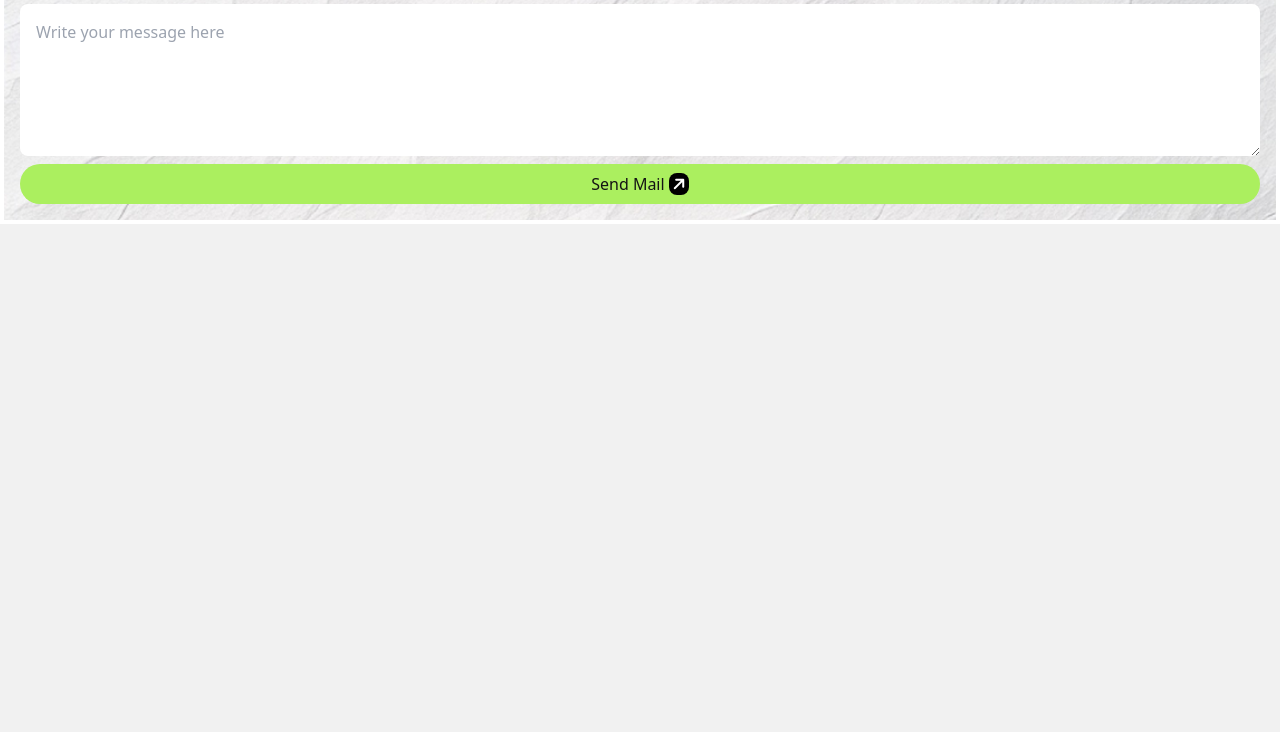
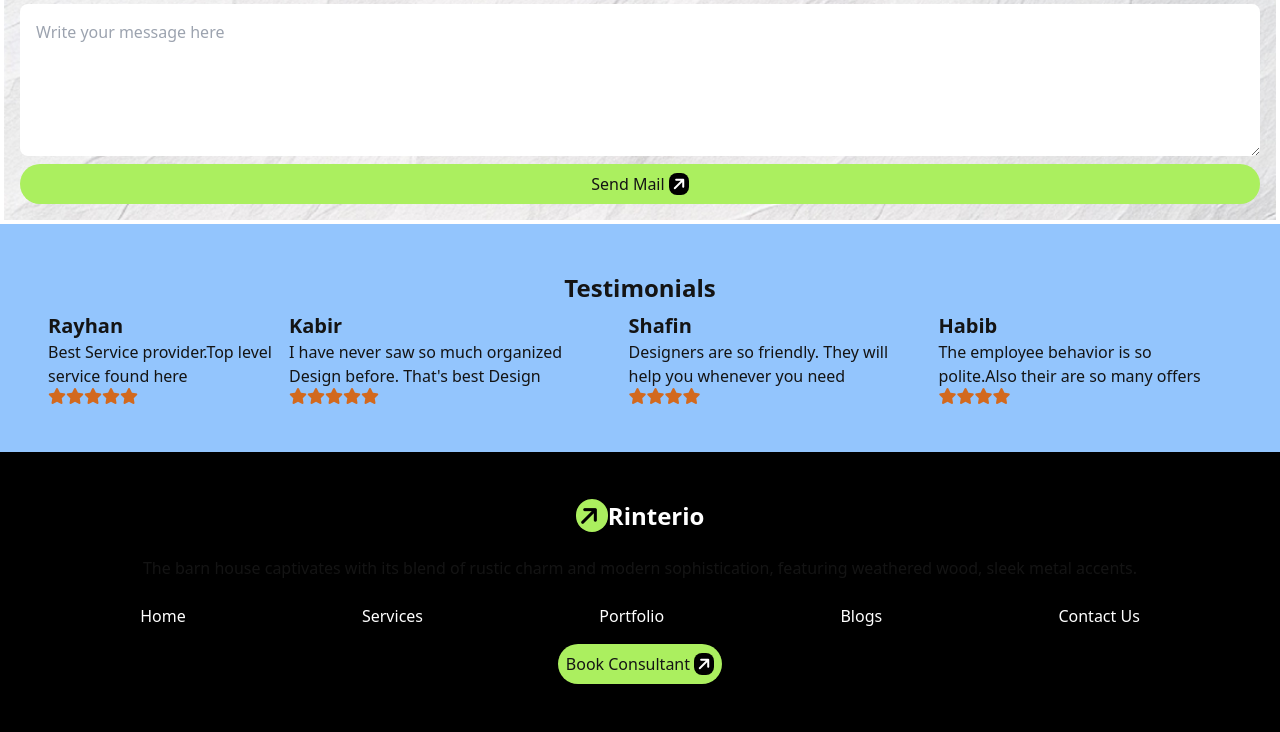
Before and after one commit to Rayhan72-max/Assignment3, a plain HTML site: page index.html in a window 1280 px wide. Shown: the part 3565-4297 px from the top of the page. Before the commit the page ends 3789 px from the top, so only its background shows below. Drawn offline with nearby package versions, Linux system fonts and the light colour scheme.

Commit message:
added footer and challenge part

```diff
--- a/index.html
+++ b/index.html
@@ -270,6 +270,77 @@
         <i class="rotate-45 fa-solid fa-arrow-up"></i>
       </span></button>
   </div>
+  <!-- Challenge Part -->
+  <div class="bg-blue-300 p-12">
+    <h1 class="text-center text-2xl font-bold">Testimonials</h1>
+    <section class="flex flex-col mt-2 justify-center lg:flex-row gap-4">
+             <div>
+                <h1 class="text-xl font-bold">Rayhan</h1>
+                <p>Best Service provider.Top level service found here</p>
+                <div style="display: flex;color: chocolate;">
+                    <i class="fa-solid fa-star"></i>
+                    <i class="fa-solid fa-star"></i>
+                    <i class="fa-solid fa-star"></i>
+                    <i class="fa-solid fa-star"></i>
+                    <i class="fa-solid fa-star"></i>
+                </div>
+            </div>
+             <div>
+                <h1 class="text-xl font-bold">Kabir</h1>
+                <p>I have never saw so much organized Design before. That's best Design</p>
+                <div style="display: flex;color: chocolate;">
+                    <i class="fa-solid fa-star"></i>
+                    <i class="fa-solid fa-star"></i>
+                    <i class="fa-solid fa-star"></i>
+                    <i class="fa-solid fa-star"></i>
+                    <i class="fa-solid fa-star"></i>
+                </div>
+            </div>
+             <div>
+                <h1 class="text-xl font-bold">Shafin</h1>
+                <p>Designers are so friendly. They will help you whenever you need</p>
+                <div style="display: flex;color: chocolate;">
+                    <i class="fa-solid fa-star"></i>
+                    <i class="fa-solid fa-star"></i>
+                    <i class="fa-solid fa-star"></i>
+                    <i class="fa-solid fa-star"></i>
+                </div>
+            </div>
+             <div>
+                <h1 class="text-xl font-bold">Habib</h1>
+                <p>The employee behavior is so polite.Also their are so many offers</p>
+                <div style="display: flex;color: chocolate;">
+                    <i class="fa-solid fa-star"></i>
+                    <i class="fa-solid fa-star"></i>
+                    <i class="fa-solid fa-star"></i>
+                    <i class="fa-solid fa-star"></i>
+                </div>
+            </div>
+    </section>
+    </div>
+  <!-- footer -->
+  <div class="text-center bg-black p-12">
+    <div class="px-1 rounded-[9999px]">
+      <h1 class="text-2xl text-white font-bold">
+        <span class="px-1 text-black bg-[rgb(171,239,95)] rounded-full">
+          <i class="rotate-45 fa-solid fa-arrow-up"></i>
+        </span> Rinterio</h1>
+        <p class="py-6">The barn house captivates with its blend of rustic charm and modern sophistication, featuring weathered
+          wood,
+          sleek metal accents.</p>
+          <ul class="flex flex-col text-white lg:flex-row justify-around">
+          <li>Home</li>
+          <li>Services</li>
+          <li>Portfolio</li>
+          <li>Blogs</li>
+          <li>Contact Us</li>
+          </ul>
+          <button class="bg-[rgb(171,239,95)] rounded-full mt-4 p-2">Book Consultant <span
+            class="px-1 bg-black text-white rounded-lg">
+            <i class="rotate-45 fa-solid fa-arrow-up"></i>
+          </span></button>
+    </div>
+  </div>
 </body>
 
 </html>
```
